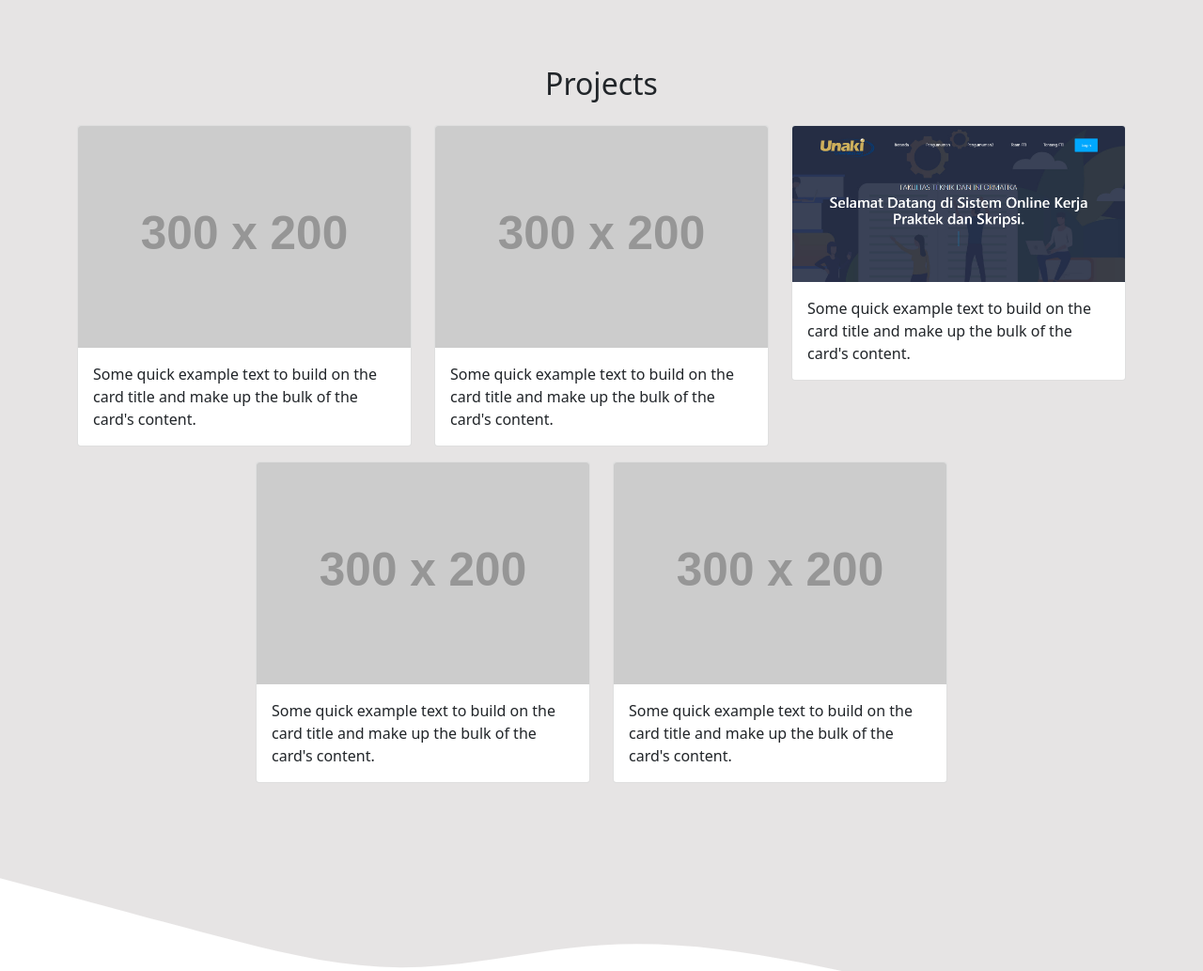
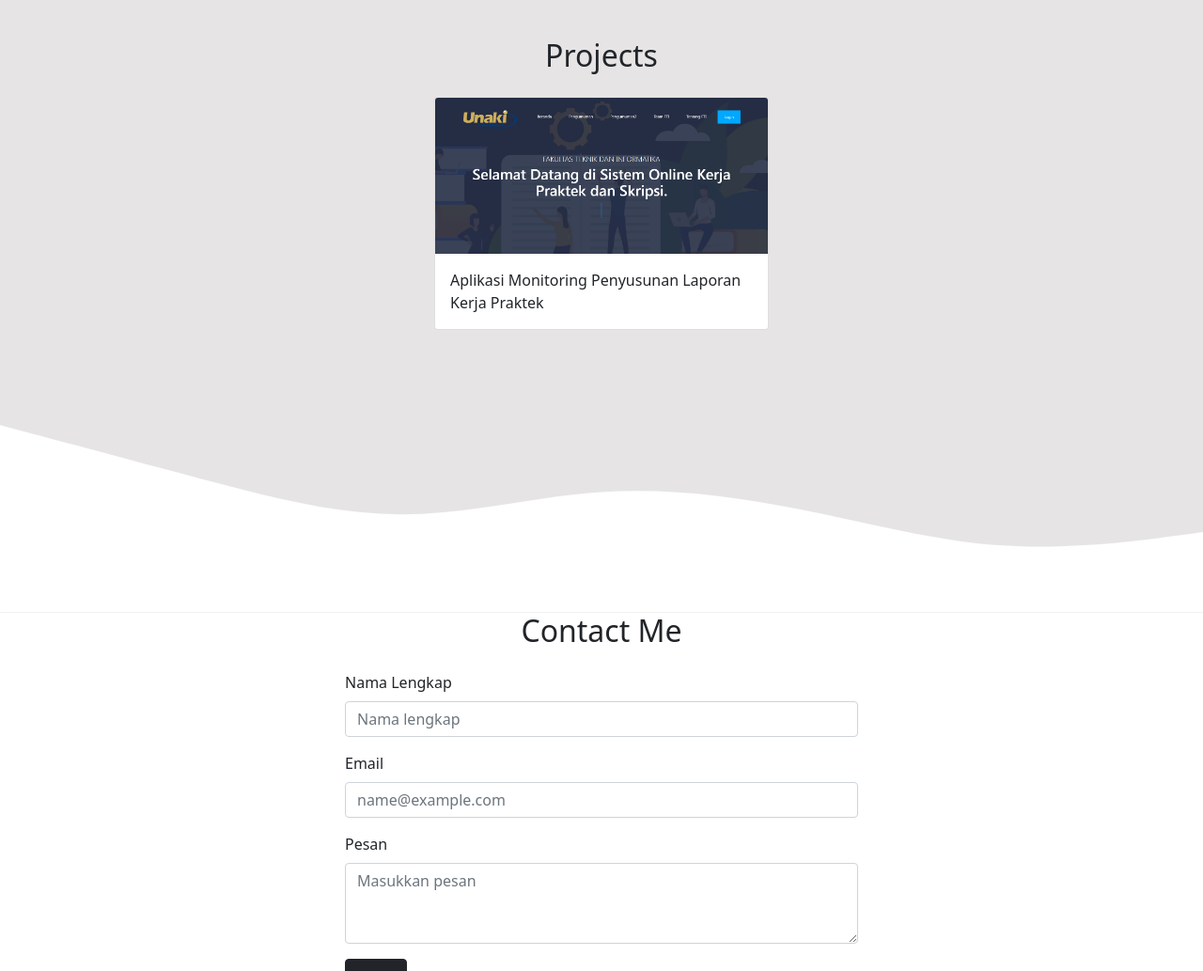
Before and after one commit to YusufAlvin/yusufalvin.github.io, a plain HTML site: page index.html in a window 1280 px wide. Shown: the part 1220-2253 px from the top of the page at 94% size. Drawn offline with nearby package versions, Linux system fonts and the light colour scheme; placeholder pictures from the web are drawn by us.

Commit message:
mengganti project dan about me

```diff
--- a/index.html
+++ b/index.html
@@ -63,14 +63,9 @@
             <h2>About Me</h2>
           </div>
         </div>
-        <div class="row justify-content-center fs-5 text-center">
-          <div class="col-md-4 mb-3">
-            <p>Lorem ipsum dolor sit amet consectetur adipisicing elit. Inventore repudiandae praesentium debitis esse ratione ea quaerat beatae repellat ipsum quod, quae quam. Eos quaerat minima facilis assumenda facere. Obcaecati, id.</p>
-          </div>
-          <div class="col-md-4 mb-3">
-            <p>
-              Lorem ipsum dolor sit amet consectetur adipisicing elit. Reprehenderit nobis eos, debitis deleniti sapiente laboriosam tempora impedit quia, magnam hic, omnis illum. Consequuntur vero molestiae cumque magni iste? Dolor, error.
-            </p>
+        <div class="row justify-content-center fs-5">
+          <div class="col-md-5 mb-3">
+            <p style="text-align: justify;">Saya adalah seorang lulusan S1 Teknik Informatika, saya sangat menyukai bidang IT dan pemrograman. Saya suka mempelajari sesuatu yang baru terutama tentang IT dan Pemrograman. Saya memiliki skill dasar HTML, CSS, PHP, dan Javascript.</p>
           </div>
         </div>
       </div>
@@ -95,41 +90,9 @@
         <div class="row justify-content-center">
           <div class="col-md-4 mb-3">
             <div class="card">
-              <img src="https://dummyimage.com/300x200/000/fff" class="card-img-top" alt="..." />
-              <div class="card-body">
-                <p class="card-text">Some quick example text to build on the card title and make up the bulk of the card's content.</p>
-              </div>
-            </div>
-          </div>
-          <div class="col-md-4 mb-3">
-            <div class="card">
-              <img src="https://dummyimage.com/300x200/000/fff" class="card-img-top" alt="..." />
-              <div class="card-body">
-                <p class="card-text">Some quick example text to build on the card title and make up the bulk of the card's content.</p>
-              </div>
-            </div>
-          </div>
-          <div class="col-md-4 mb-3">
-            <div class="card">
               <img src="projects-img/projek-skripsi.jpg" class="card-img-top" alt="Projeck Skripsi" />
               <div class="card-body">
-                <p class="card-text">Some quick example text to build on the card title and make up the bulk of the card's content.</p>
-              </div>
-            </div>
-          </div>
-          <div class="col-md-4 mb-3">
-            <div class="card">
-              <img src="https://dummyimage.com/300x200/000/fff" class="card-img-top" alt="..." />
-              <div class="card-body">
-                <p class="card-text">Some quick example text to build on the card title and make up the bulk of the card's content.</p>
-              </div>
-            </div>
-          </div>
-          <div class="col-md-4 mb-3">
-            <div class="card">
-              <img src="https://dummyimage.com/300x200/000/fff" class="card-img-top" alt="..." />
-              <div class="card-body">
-                <p class="card-text">Some quick example text to build on the card title and make up the bulk of the card's content.</p>
+                <p class="card-text">Aplikasi Monitoring Penyusunan Laporan Kerja Praktek</p>
               </div>
             </div>
           </div>
```
